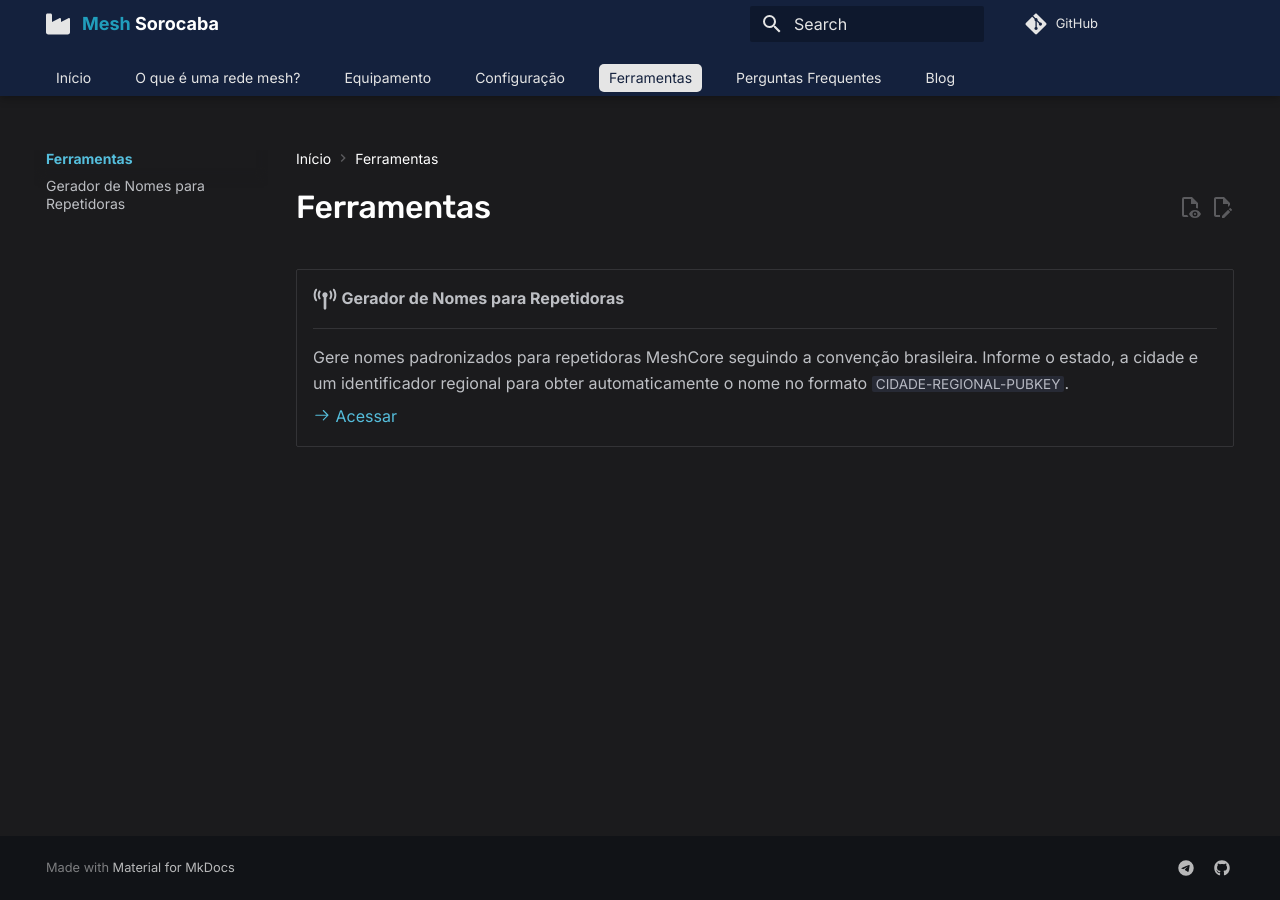
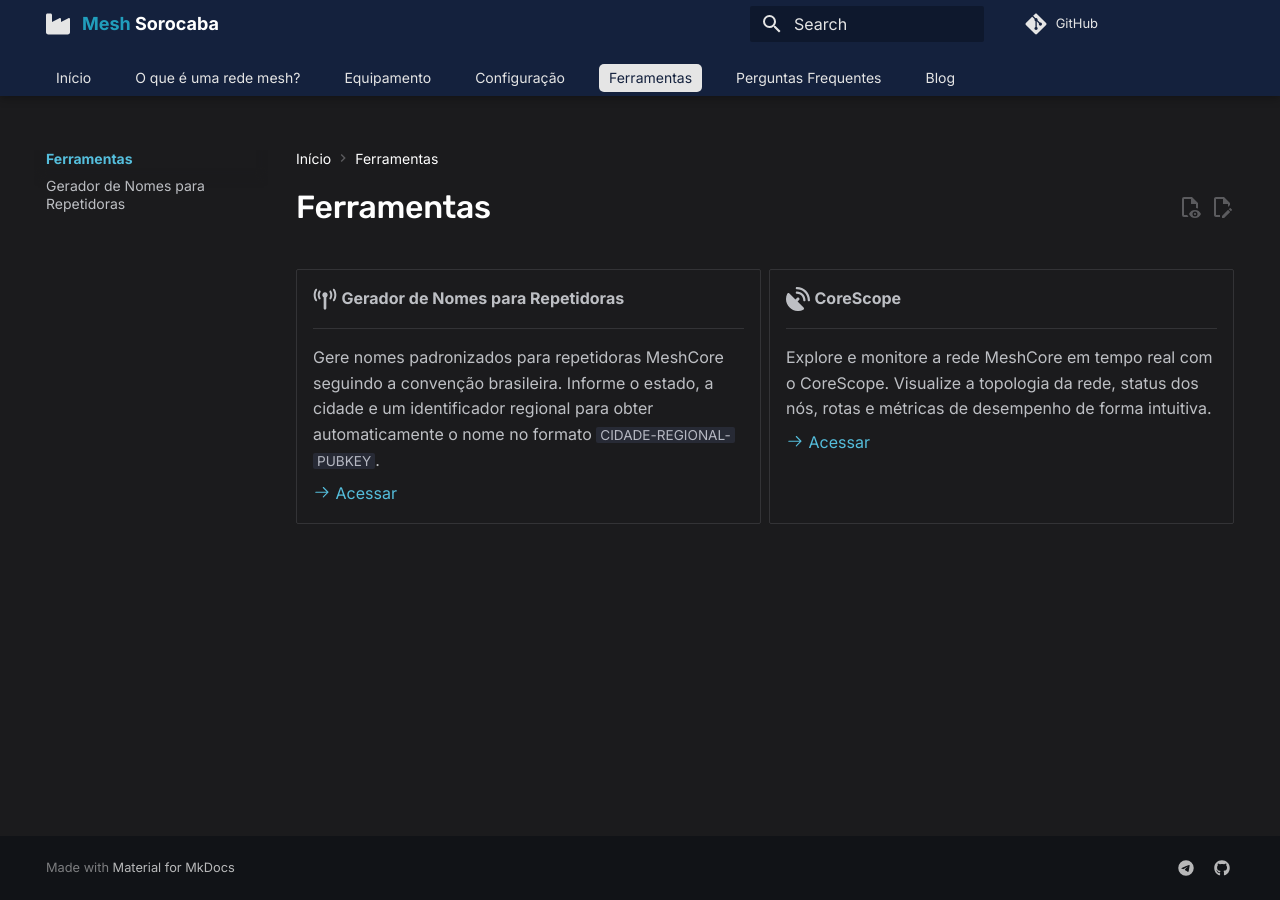
Before and after one commit to MeshSorocaba/meshsorocaba.github.io, an MkDocs documentation site: the page built from docs/ferramentas/index.md, in a window 1280 px wide. Built offline with MkDocs 1.6.1 and Material for MkDocs 9.7.7, drawn with Linux system fonts in a browser that asks for light colours; comment, search, counter and statistics services are not loaded.

Commit message:
Adiciona seção do CoreScope na página de ferramentas

```diff
--- a/docs/ferramentas/index.md
+++ b/docs/ferramentas/index.md
@@ -10,4 +10,12 @@
 
     [:octicons-arrow-right-24: Acessar](nomes-repetidoras.md)
 
+-   :fontawesome-solid-satellite-dish:{ .lg .middle } __CoreScope__
+
+    ---
+
+    Explore e monitore a rede MeshCore em tempo real com o CoreScope. Visualize a topologia da rede, status dos nós, rotas e métricas de desempenho de forma intuitiva.
+
+    [:octicons-arrow-right-24: Acessar](https://corescope.meshsorocaba.org)
+
 </div>
```
